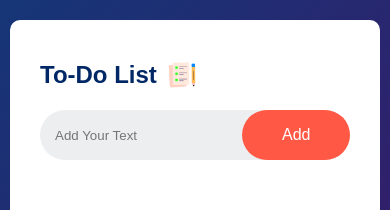
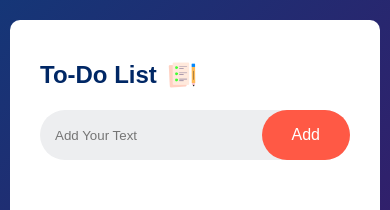
Before and after one commit to Aryantaliyan/to-do-live, a plain HTML site: page index.html in a window 390 px wide. Shown: the top 210 px of the page. Drawn offline with Linux system fonts and the light colour scheme.

Commit message:
Update style.css

```diff
--- a/style.css
+++ b/style.css
@@ -118,7 +118,7 @@ ul li span:hover{
         padding-left: 5px;
     }
     button{
-        padding: 16px 40px;
+        padding: 16px 30px;
     }
 
 }
```
